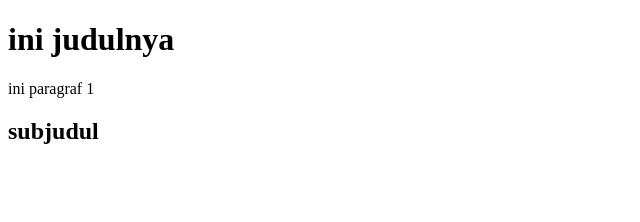
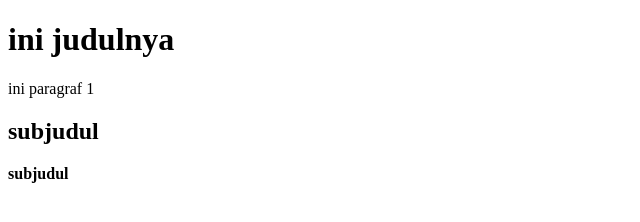
Before and after one commit to AndatosGolonganKamitos/PWD-9, a plain HTML site: page index.html in a window 1280 px wide. Shown: the full height of the page, 0-640 px from the left. Drawn offline with Linux system fonts and the light colour scheme.

Commit message:
Menambahkan bold

```diff
--- a/index.html
+++ b/index.html
@@ -9,5 +9,6 @@
     <h1>ini judulnya</h1>
     <p>ini paragraf 1</p>
     <h2>subjudul</h2>
+    <strong>subjudul</strong>
 </body>
 </html>
```
